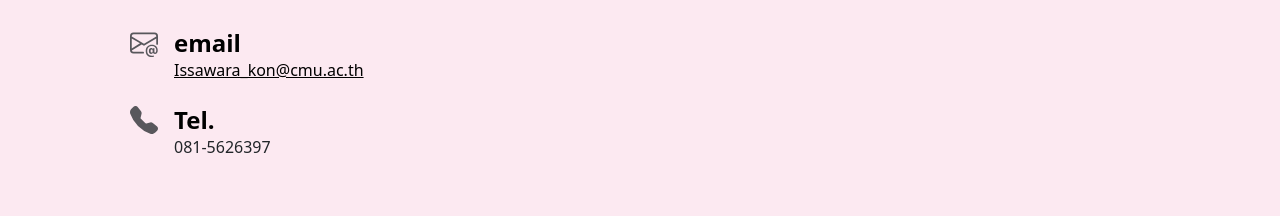
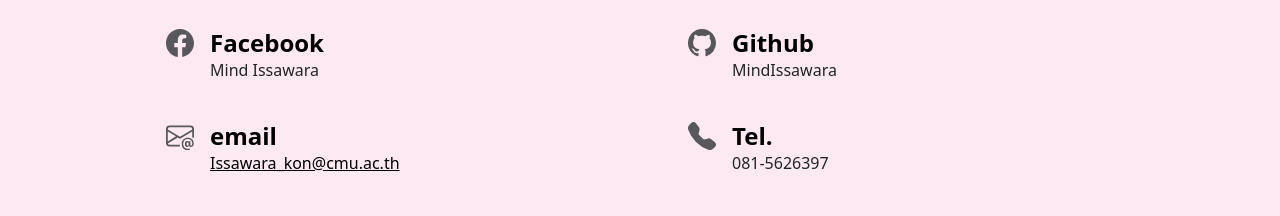
Before and after one commit to cpe207/lab02-MindIssawara, a plain HTML site: page contract.html in a window 1280 px wide. Shown: the part 584-800 px from the top of the page. Drawn offline with nearby package versions, Linux system fonts and the light colour scheme.

Commit message:
more contract

```diff
--- a/contract.html
+++ b/contract.html
@@ -75,8 +75,46 @@
       <h2 class="pb-2 border-bottom">Contract</h2>
 
       <div
-        class="row row-cols-1 row-cols-sm-1 row-cols-md-1 row-cols-lg-1 g-4 py-4"
+        class="row row-cols-1 row-cols-sm-1 row-cols-md-2 row-cols-lg-2 g-4 py-4 mx-4"
       >
+        <div class="col d-flex align-items-start px-5">
+          <svg
+            class="bi text-body-secondary flex-shrink-0 me-3"
+            width="1.75em"
+            height="1.75em"
+            xmlns="http://www.w3.org/2000/svg"
+            fill="currentColor"
+            class="bi bi-image-alt"
+            viewBox="0 0 16 16"
+          >
+            <path
+              d="M16 8.049c0-4.446-3.582-8.05-8-8.05C3.58 0-.002 3.603-.002 8.05c0 4.017 2.926 7.347 6.75 7.951v-5.625h-2.03V8.05H6.75V6.275c0-2.017 1.195-3.131 3.022-3.131.876 0 1.791.157 1.791.157v1.98h-1.009c-.993 0-1.303.621-1.303 1.258v1.51h2.218l-.354 2.326H9.25V16c3.824-.604 6.75-3.934 6.75-7.951z"
+            />
+          </svg>
+          <div>
+            <h3 class="fw-bold mb-0 fs-4 text-body-emphasis">Facebook</h3>
+            <p>Mind Issawara</p>
+          </div>
+        </div>
+        <div class="col d-flex align-items-start px-5">
+          <svg
+            class="bi text-body-secondary flex-shrink-0 me-3"
+            width="1.75em"
+            height="1.75em"
+            xmlns="http://www.w3.org/2000/svg"
+            fill="currentColor"
+            class="bi bi-image-alt"
+            viewBox="0 0 16 16"
+          >
+            <path
+              d="M8 0C3.58 0 0 3.58 0 8c0 3.54 2.29 6.53 5.47 7.59.4.07.55-.17.55-.38 0-.19-.01-.82-.01-1.49-2.01.37-2.53-.49-2.69-.94-.09-.23-.48-.94-.82-1.13-.28-.15-.68-.52-.01-.53.63-.01 1.08.58 1.23.82.72 1.21 1.87.87 2.33.66.07-.52.28-.87.51-1.07-1.78-.2-3.64-.89-3.64-3.95 0-.87.31-1.59.82-2.15-.08-.2-.36-1.02.08-2.12 0 0 .67-.21 2.2.82.64-.18 1.32-.27 2-.27.68 0 1.36.09 2 .27 1.53-1.04 2.2-.82 2.2-.82.44 1.1.16 1.92.08 2.12.51.56.82 1.27.82 2.15 0 3.07-1.87 3.75-3.65 3.95.29.25.54.73.54 1.48 0 1.07-.01 1.93-.01 2.2 0 .21.15.46.55.38A8.012 8.012 0 0 0 16 8c0-4.42-3.58-8-8-8z"
+            />
+          </svg>
+          <div>
+            <h3 class="fw-bold mb-0 fs-4 text-body-emphasis">Github</h3>
+            <p>MindIssawara</p>
+          </div>
+        </div>
         <div class="col d-flex align-items-start px-5">
           <svg
             class="bi text-body-secondary flex-shrink-0 me-3"
```
